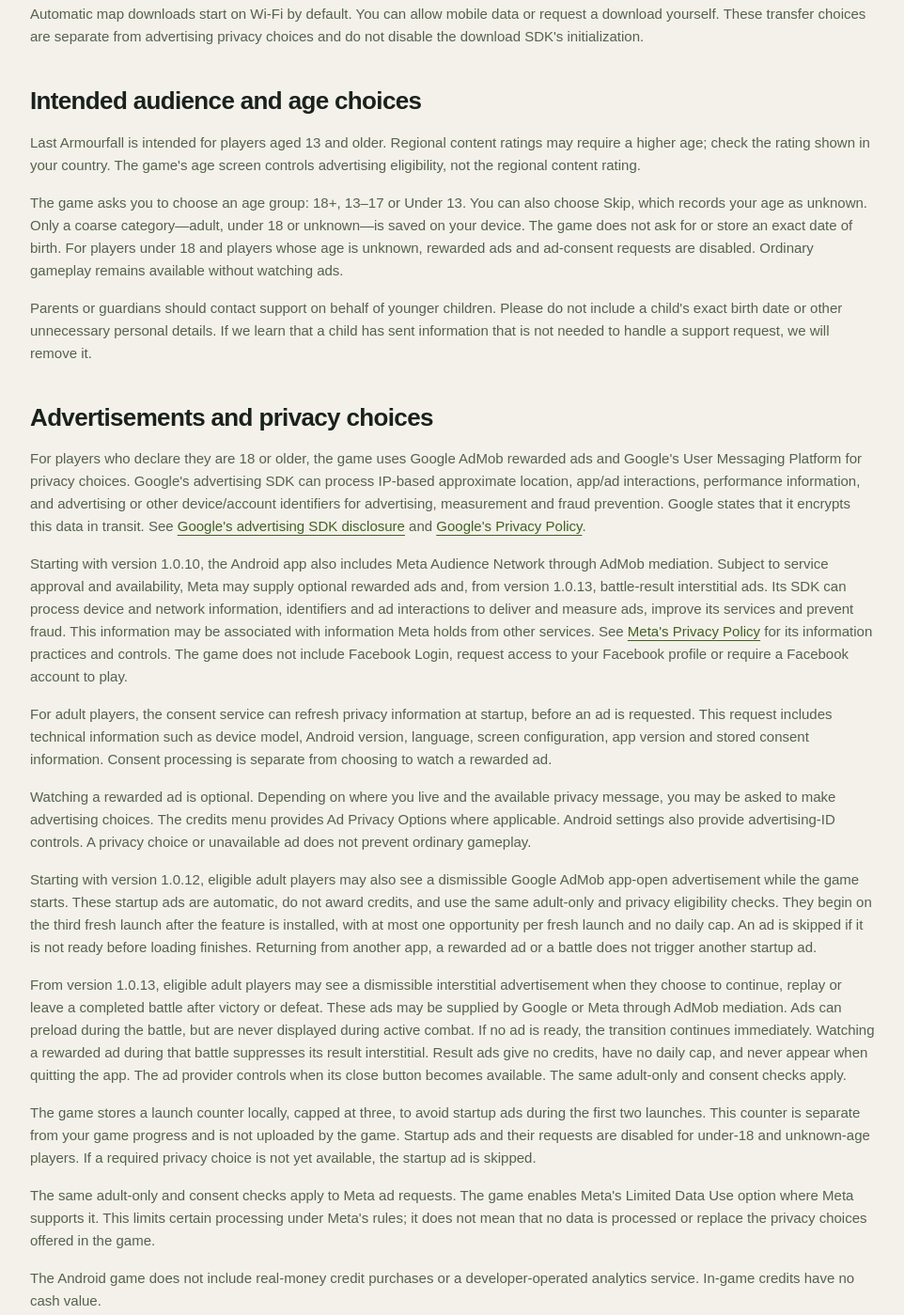
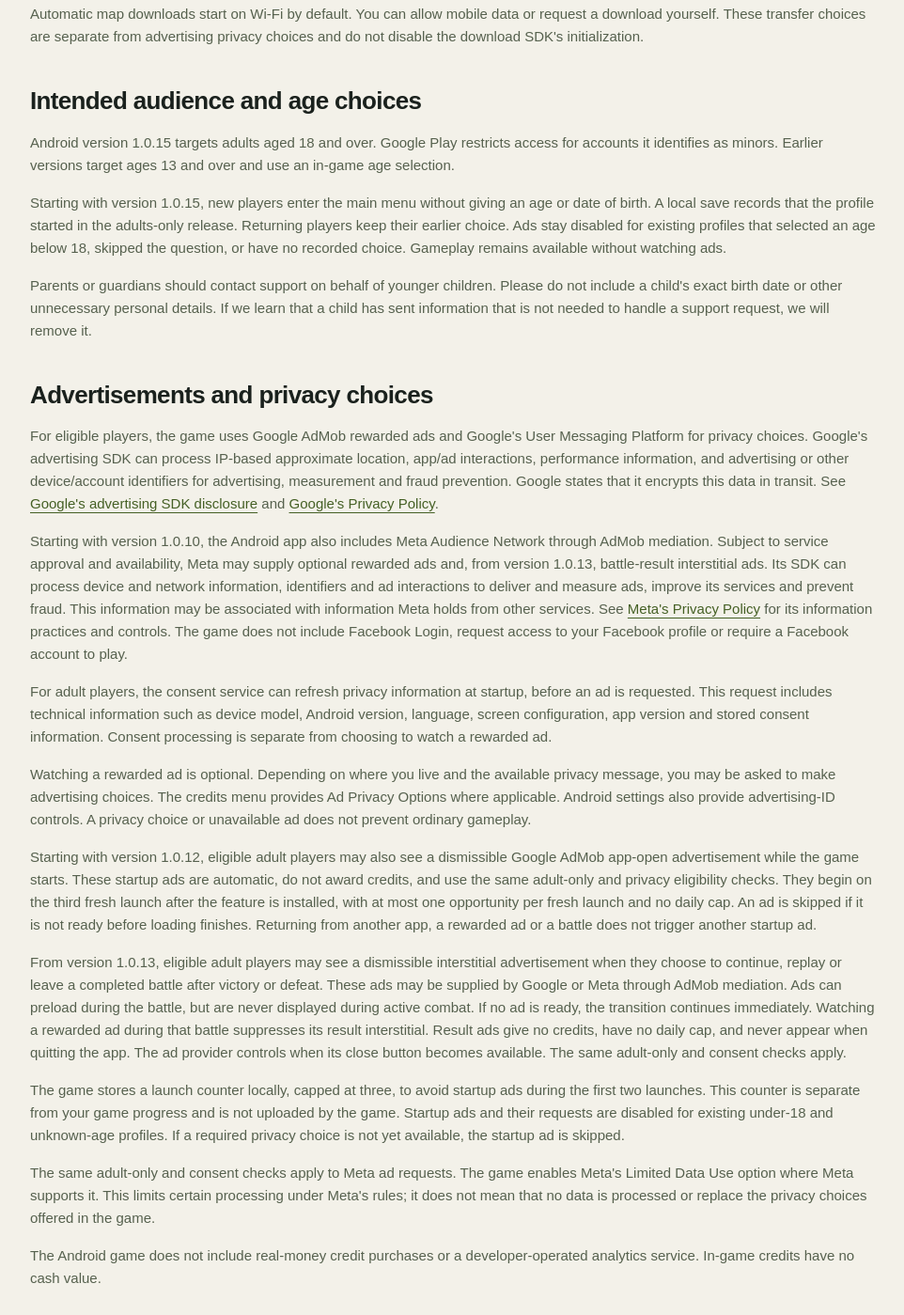
Before and after one commit to iamshivamkumar/animecharmer-website, a plain HTML site: page android-privacy.html in a window 1280 px wide. Shown: the part 906-2305 px from the top of the page at 94% size, without its empty margins (158-1120 px from the left). Drawn offline with Linux system fonts and the light colour scheme.

Commit message:
Explain Android 1.0.15 audience and advertising choices

```diff
--- a/android-privacy.html
+++ b/android-privacy.html
@@ -28,18 +28,18 @@
     <p>Automatic map downloads start on Wi-Fi by default. You can allow mobile data or request a download yourself. These transfer choices are separate from advertising privacy choices and do not disable the download SDK's initialization.</p>
 
     <h2>Intended audience and age choices</h2>
-    <p>Last Armourfall is intended for players aged 13 and older. Regional content ratings may require a higher age; check the rating shown in your country. The game's age screen controls advertising eligibility, not the regional content rating.</p>
-    <p>The game asks you to choose an age group: 18+, 13–17 or Under 13. You can also choose Skip, which records your age as unknown. Only a coarse category—adult, under 18 or unknown—is saved on your device. The game does not ask for or store an exact date of birth. For players under 18 and players whose age is unknown, rewarded ads and ad-consent requests are disabled. Ordinary gameplay remains available without watching ads.</p>
+    <p>Android version 1.0.15 targets adults aged 18 and over. Google Play restricts access for accounts it identifies as minors. Earlier versions target ages 13 and over and use an in-game age selection.</p>
+    <p>Starting with version 1.0.15, new players enter the main menu without giving an age or date of birth. A local save records that the profile started in the adults-only release. Returning players keep their earlier choice. Ads stay disabled for existing profiles that selected an age below 18, skipped the question, or have no recorded choice. Gameplay remains available without watching ads.</p>
     <p>Parents or guardians should contact support on behalf of younger children. Please do not include a child's exact birth date or other unnecessary personal details. If we learn that a child has sent information that is not needed to handle a support request, we will remove it.</p>
 
     <h2>Advertisements and privacy choices</h2>
-    <p>For players who declare they are 18 or older, the game uses Google AdMob rewarded ads and Google's User Messaging Platform for privacy choices. Google's advertising SDK can process IP-based approximate location, app/ad interactions, performance information, and advertising or other device/account identifiers for advertising, measurement and fraud prevention. Google states that it encrypts this data in transit. See <a href="https://developers.google.com/admob/android/privacy/play-data-disclosure">Google's advertising SDK disclosure</a> and <a href="https://policies.google.com/privacy">Google's Privacy Policy</a>.</p>
+    <p>For eligible players, the game uses Google AdMob rewarded ads and Google's User Messaging Platform for privacy choices. Google's advertising SDK can process IP-based approximate location, app/ad interactions, performance information, and advertising or other device/account identifiers for advertising, measurement and fraud prevention. Google states that it encrypts this data in transit. See <a href="https://developers.google.com/admob/android/privacy/play-data-disclosure">Google's advertising SDK disclosure</a> and <a href="https://policies.google.com/privacy">Google's Privacy Policy</a>.</p>
     <p>Starting with version 1.0.10, the Android app also includes Meta Audience Network through AdMob mediation. Subject to service approval and availability, Meta may supply optional rewarded ads and, from version 1.0.13, battle-result interstitial ads. Its SDK can process device and network information, identifiers and ad interactions to deliver and measure ads, improve its services and prevent fraud. This information may be associated with information Meta holds from other services. See <a href="https://www.facebook.com/privacy/policy/">Meta's Privacy Policy</a> for its information practices and controls. The game does not include Facebook Login, request access to your Facebook profile or require a Facebook account to play.</p>
     <p>For adult players, the consent service can refresh privacy information at startup, before an ad is requested. This request includes technical information such as device model, Android version, language, screen configuration, app version and stored consent information. Consent processing is separate from choosing to watch a rewarded ad.</p>
     <p>Watching a rewarded ad is optional. Depending on where you live and the available privacy message, you may be asked to make advertising choices. The credits menu provides Ad Privacy Options where applicable. Android settings also provide advertising-ID controls. A privacy choice or unavailable ad does not prevent ordinary gameplay.</p>
     <p>Starting with version 1.0.12, eligible adult players may also see a dismissible Google AdMob app-open advertisement while the game starts. These startup ads are automatic, do not award credits, and use the same adult-only and privacy eligibility checks. They begin on the third fresh launch after the feature is installed, with at most one opportunity per fresh launch and no daily cap. An ad is skipped if it is not ready before loading finishes. Returning from another app, a rewarded ad or a battle does not trigger another startup ad.</p>
     <p>From version 1.0.13, eligible adult players may see a dismissible interstitial advertisement when they choose to continue, replay or leave a completed battle after victory or defeat. These ads may be supplied by Google or Meta through AdMob mediation. Ads can preload during the battle, but are never displayed during active combat. If no ad is ready, the transition continues immediately. Watching a rewarded ad during that battle suppresses its result interstitial. Result ads give no credits, have no daily cap, and never appear when quitting the app. The ad provider controls when its close button becomes available. The same adult-only and consent checks apply.</p>
-    <p>The game stores a launch counter locally, capped at three, to avoid startup ads during the first two launches. This counter is separate from your game progress and is not uploaded by the game. Startup ads and their requests are disabled for under-18 and unknown-age players. If a required privacy choice is not yet available, the startup ad is skipped.</p>
+    <p>The game stores a launch counter locally, capped at three, to avoid startup ads during the first two launches. This counter is separate from your game progress and is not uploaded by the game. Startup ads and their requests are disabled for existing under-18 and unknown-age profiles. If a required privacy choice is not yet available, the startup ad is skipped.</p>
     <p>The same adult-only and consent checks apply to Meta ad requests. The game enables Meta's Limited Data Use option where Meta supports it. This limits certain processing under Meta's rules; it does not mean that no data is processed or replace the privacy choices offered in the game.</p>
     <p>The Android game does not include real-money credit purchases or a developer-operated analytics service. In-game credits have no cash value.</p>
 
```
